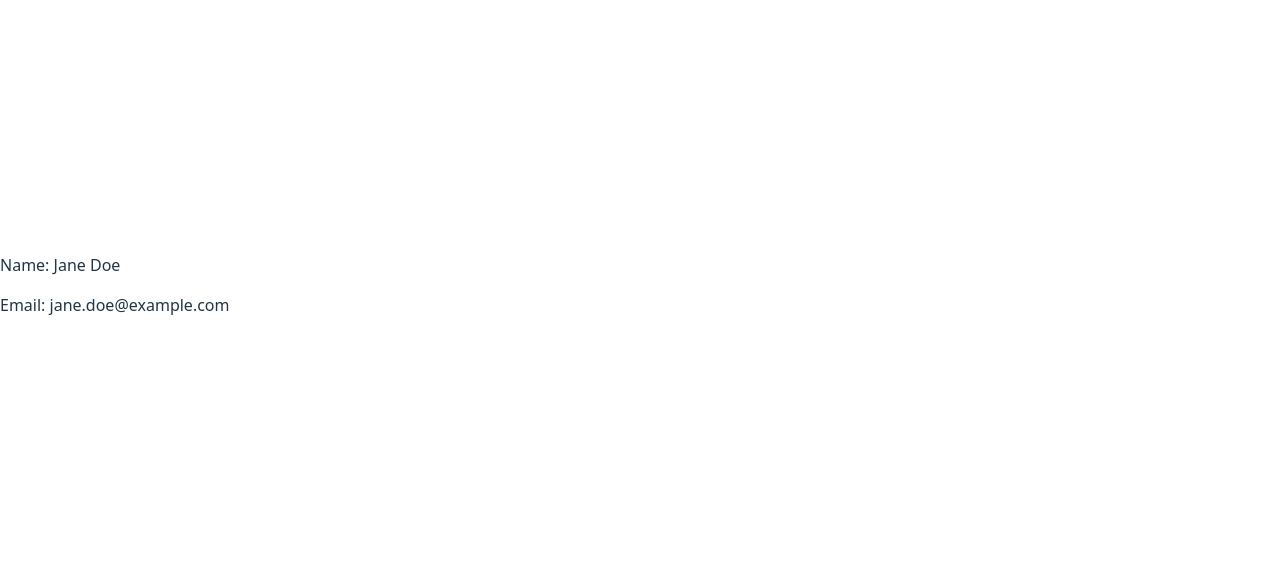
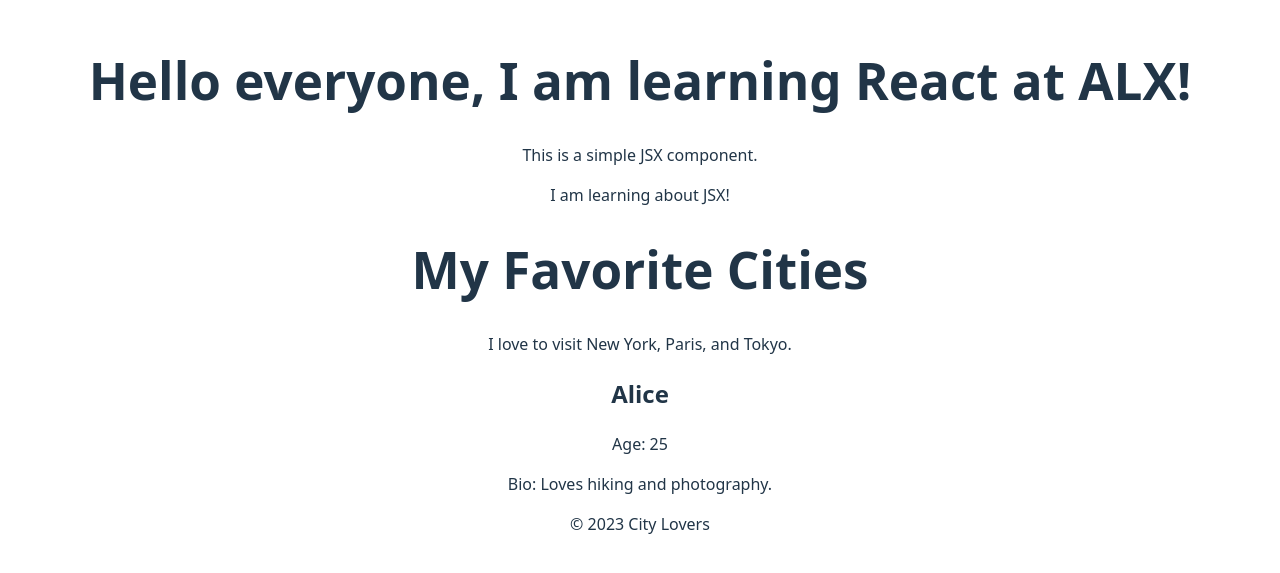
Before and after one commit to Job-Boronsong/alx-fe-reactjs, a React (Vite) app in the folder alx-react-app-props/: page / in a window 1280 px wide. Shown: the part 115-688 px from the top of the page. Built offline with nearby package versions, Linux system fonts and the light colour scheme.

Commit message:
commit all changes

```diff
--- a/alx-react-app-props/src/App.jsx
+++ b/alx-react-app-props/src/App.jsx
@@ -1,13 +1,26 @@
-import UserContext from './UserContext';
-import ProfilePage from './ProfilePage';
+import { useState } from 'react'
+import reactLogo from './assets/react.svg'
+import viteLogo from '/vite.svg'
+import './App.css'
+import WelcomeMessage from './components/WelcomeMessage'
+import Header from './components/Header';
+import MainContent from './components/MainContent';
+import Footer from './components/Footer';
+import UserProfile from './components/UserProfile';
 
 function App() {
-  const userData = { name: "Jane Doe", email: "jane.doe@example.com" };
-
   return (
-    <UserContext.Provider value={userData}>
-      <ProfilePage />
-    </UserContext.Provider>
+      <div>
+          <WelcomeMessage />
+          <Header />
+          <MainContent />
+           <UserProfile
+            name="Alice"
+            age="25"
+            bio="Loves hiking and photography."
+      />
+          <Footer />
+      </div>
   );
 }
 
--- a/alx-react-app-props/src/ProfilePage.jsx
+++ /dev/null
@@ -1,7 +0,0 @@
-import UserInfo from './UserInfo';
-
-function ProfilePage() {
-  return <UserInfo />;
-}
-
-export default ProfilePage;
--- a/alx-react-app-props/src/UserContext.js
+++ /dev/null
@@ -1,5 +0,0 @@
-import { createContext } from 'react';
-
-const UserContext = createContext();
-
-export default UserContext;
--- a/alx-react-app-props/src/UserDetails.jsx
+++ /dev/null
@@ -1,15 +0,0 @@
-import { useContext } from 'react';
-import UserContext from './UserContext';
-
-function UserDetails() {
-  const userData = useContext(UserContext);
-
-  return (
-    <div>
-      <p>Name: {userData.name}</p>
-      <p>Email: {userData.email}</p>
-    </div>
-  );
-}
-
-export default UserDetails;
--- a/alx-react-app-props/src/UserInfo.jsx
+++ /dev/null
@@ -1,7 +0,0 @@
-import UserDetails from './UserDetails';
-
-function UserInfo() {
-  return <UserDetails />;
-}
-
-export default UserInfo;
--- a/alx-react-app-props/src/components/UserProfile.jsx
+++ b/alx-react-app-props/src/components/UserProfile.jsx
@@ -1,8 +1,4 @@
-import React, { useContext } from 'react';
-import UserContext from './UserContext';
-
-function UserProfile() {
-  const userData = useContext(UserContext);
+const UserProfile = (props) => {
     return (
       <div>
         <h2>{props.name}</h2>
@@ -12,5 +8,4 @@ function UserProfile() {
     );
   };
 
-
   export default UserProfile;
```
